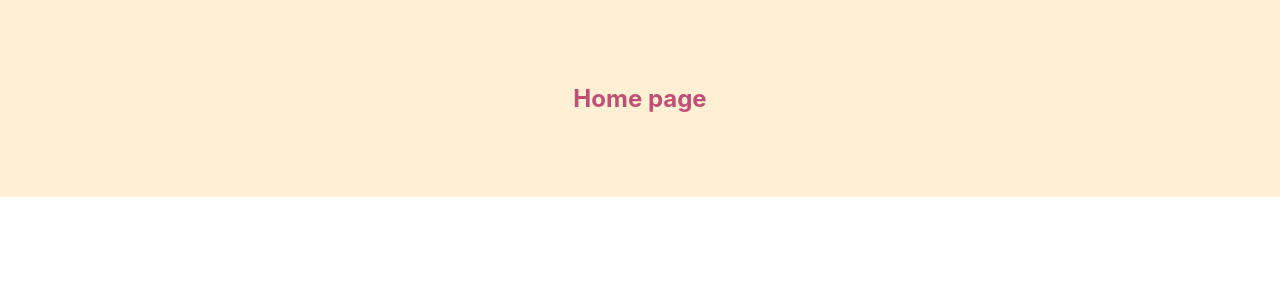
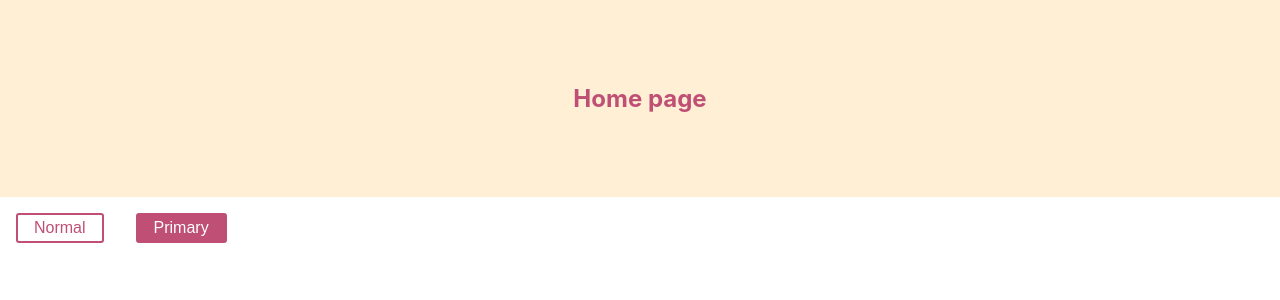
Before and after one commit to Kasun002/react-styled-cp, a React (Create React App) app: page / in a window 1280 px wide. Shown: the top 300 px of the page. Built offline with nearby package versions, Linux system fonts and the light colour scheme.

Commit message:
Passing props to styling components

```diff
--- /dev/null
+++ b/src/components/General.tsx
@@ -0,0 +1,25 @@
+import { styled } from "styled-components";
+
+
+const Wrapper = styled.div`
+    padding: 4em;
+    background-color: papayawhip;
+`;
+
+const Title = styled.h2`
+    ont-size: 1.5em;
+    text-align: center;
+    color: #BF4F74;
+`;
+
+const General = () => {
+    return (
+        <Wrapper>
+            <Title>
+                Home page
+            </Title>
+        </Wrapper>
+    )
+}
+
+export default General;
--- /dev/null
+++ b/src/components/Props.tsx
@@ -0,0 +1,23 @@
+import { styled } from "styled-components";
+
+const Button = styled.button<{ $primary?: boolean }>`
+    background: ${props => props.$primary ? "#BF4F74" : "white"};
+    color: ${props => props.$primary ? "white" : "#BF4F74"};
+
+    font-size: 1em;
+    margin: 1em;
+    padding: 0.25em 1em;
+    border: 2px solid #BF4F74;
+    border-radius: 3px;
+`;
+
+const PropsStyled = () => {
+    return (
+        <div>
+            <Button>Normal</Button>
+            <Button $primary>Primary</Button>
+        </div>
+    )
+}
+
+export default PropsStyled;
--- a/src/pages/Home.tsx
+++ b/src/pages/Home.tsx
@@ -1,24 +1,12 @@
-import { styled } from "styled-components";
-
-
-const Wrapper = styled.div`
-    padding: 4em;
-    background-color: papayawhip;
-`;
-
-const Title = styled.h2`
-    ont-size: 1.5em;
-    text-align: center;
-    color: #BF4F74;
-`;
+import General from "../components/General";
+import PropsStyled from "../components/Props";
 
 const HomePage: React.FC = () => {
     return (
-        <Wrapper>
-            <Title>
-                Home page
-            </Title>
-        </Wrapper>
+        <>
+            <General></General>
+            <PropsStyled></PropsStyled>
+        </>
     )
 }
 
```
